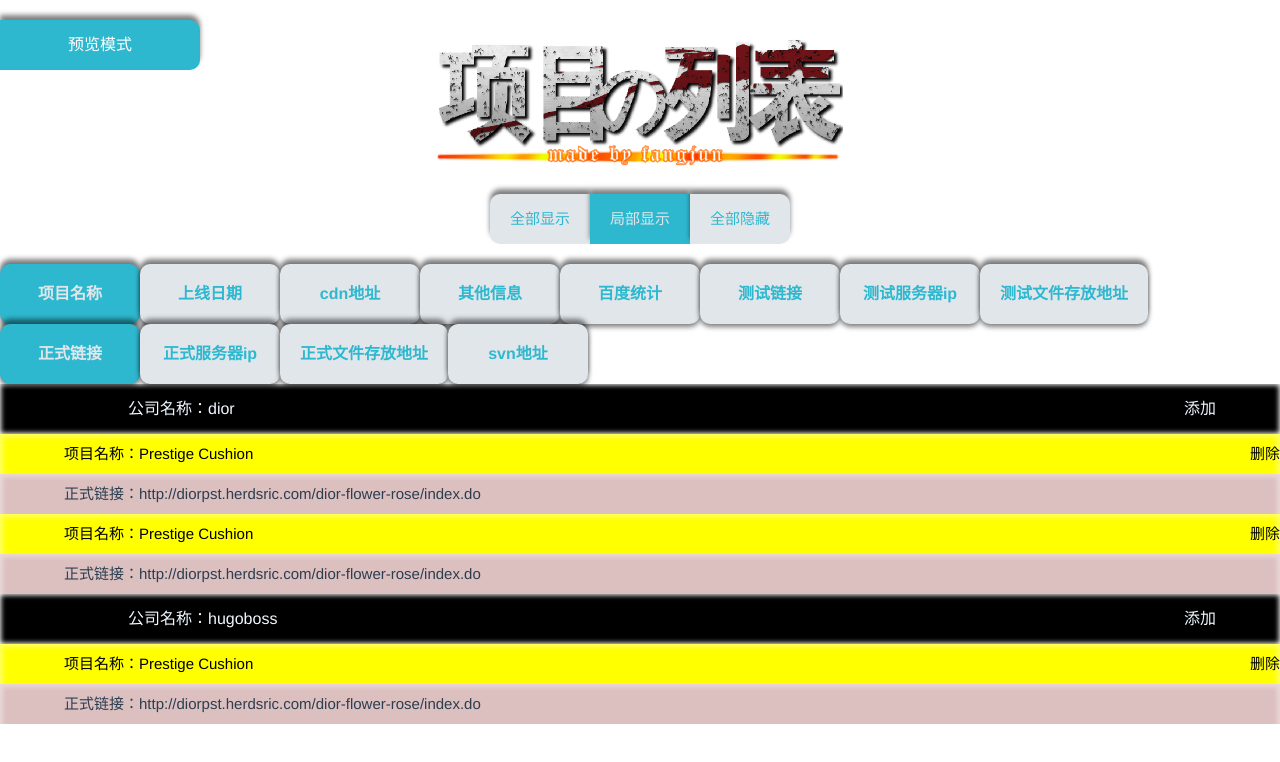
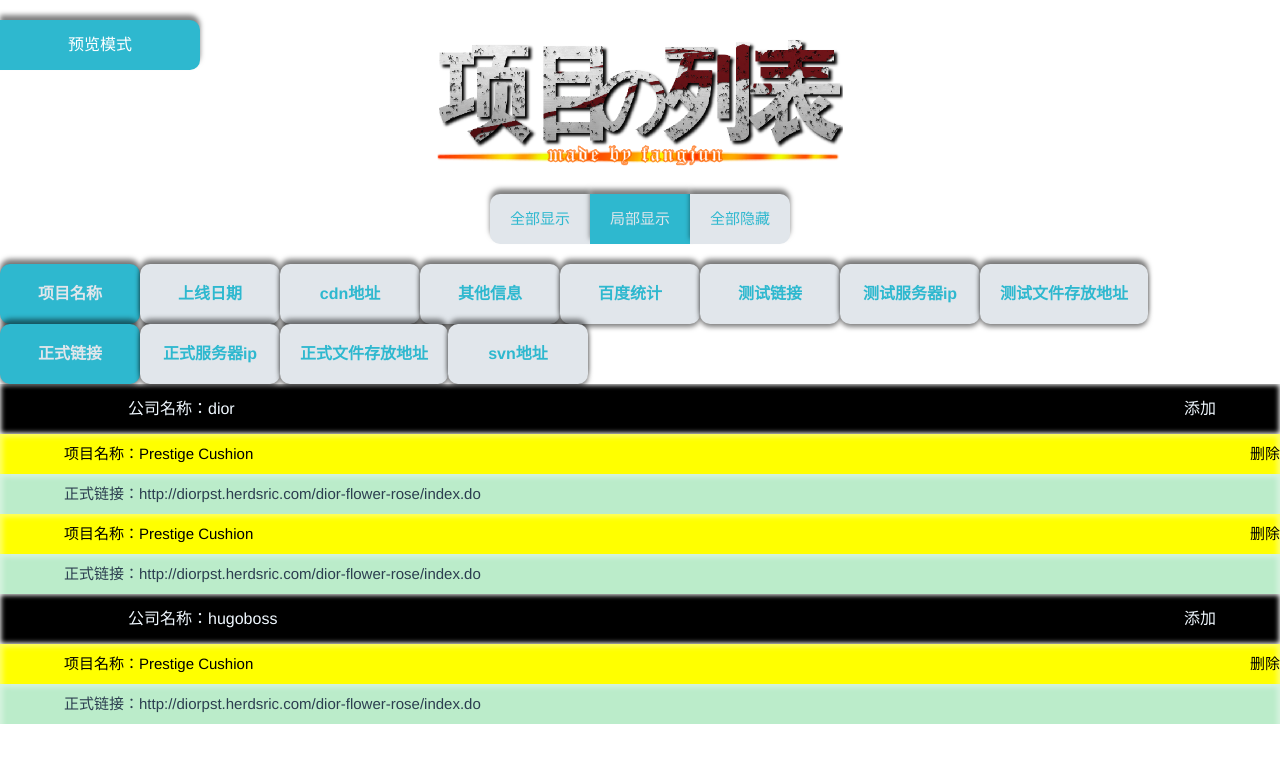
Before and after one commit to fangjunaass00/myserver-projectList, a Vue app in the folder my-cli/: page /#/ in a window 1280 px wide. Shown: the top 762 px of the page. Built offline with nearby package versions, Linux system fonts and the light colour scheme; no server answers.

Commit message:
改变显示策略

```diff
--- a/my-cli/src/components/ListItem.vue
+++ b/my-cli/src/components/ListItem.vue
@@ -26,7 +26,7 @@ export default {
       showList: this.$util.originalShowList,
       listOpenning: true,
       itemStyle:
-        "background:#dcbfbf;font-size:15px;height:40px;line-height: 40px;"
+        "background:rgb(187, 236, 202);font-size:15px;height:40px;line-height: 40px;"
     };
   },
 
--- a/my-cli/src/components/ListItemBlock.vue
+++ b/my-cli/src/components/ListItemBlock.vue
@@ -11,6 +11,7 @@
           <div class="delete" @click="deleteTips" v-if="itemdata.name=='title'">删除</div>
         </div>
         <div class="input-block">
+          <span class="input-name">{{getNameInput}}</span>
           <input
             type="text"
             class="input-block-input"
@@ -47,6 +48,9 @@ export default {
         "：" +
         this.itemdata.value
       );
+    },
+    getNameInput: function() {
+      return this.$util.getParameterName(this.itemdata.name) + "：";
     }
   },
   filters: {
@@ -78,6 +82,7 @@ export default {
   width: 95%;
   padding-left: 5%;
   height: 50%;
+  overflow: hidden;
 }
 .div-block-name-half {
   width: 90%;
@@ -90,15 +95,18 @@ export default {
 .input-block {
   width: 100%;
   height: 50%;
+  display: flex;
 }
 
 .div-block-animate {
   transform: translateY(-50%);
 }
-
+.input-name {
+  flex-shrink: 0;
+  width: 25%;
+}
 .input-block-input {
-  width: 80%;
-  margin-left: 10%;
+  width: 100%;
   background: transparent;
   text-align: center;
   color: #423939;
@@ -107,6 +115,7 @@ export default {
 .div-title {
   background: yellow;
   color: #000;
+  cursor: pointer;
 }
 
 .delete {
--- a/my-cli/src/components/ProjectOuterUI.vue
+++ b/my-cli/src/components/ProjectOuterUI.vue
@@ -126,6 +126,7 @@ export default {
           var postdata = res.data.data;
           var jsonData = JSON.parse(postdata);
           console.log(jsonData);
+          this.filedata = jsonData;
         })
         .catch(err => {
           console.log(err);
--- a/my-cli/src/main.js
+++ b/my-cli/src/main.js
@@ -8,7 +8,7 @@ import util from "@/util/util";
 
 Vue.config.productionTip = false;
 Vue.prototype.$axios = axios;
-axios.defaults.baseURL = "http://47.99.166.160:82/";
+axios.defaults.baseURL = "http://47.99.166.160:83/";
 Vue.prototype.$util = util;
 /* eslint-disable no-new */
 new Vue({
```
Also changed, not shown: 2 other files (tests, documents, lock files or other folders).
